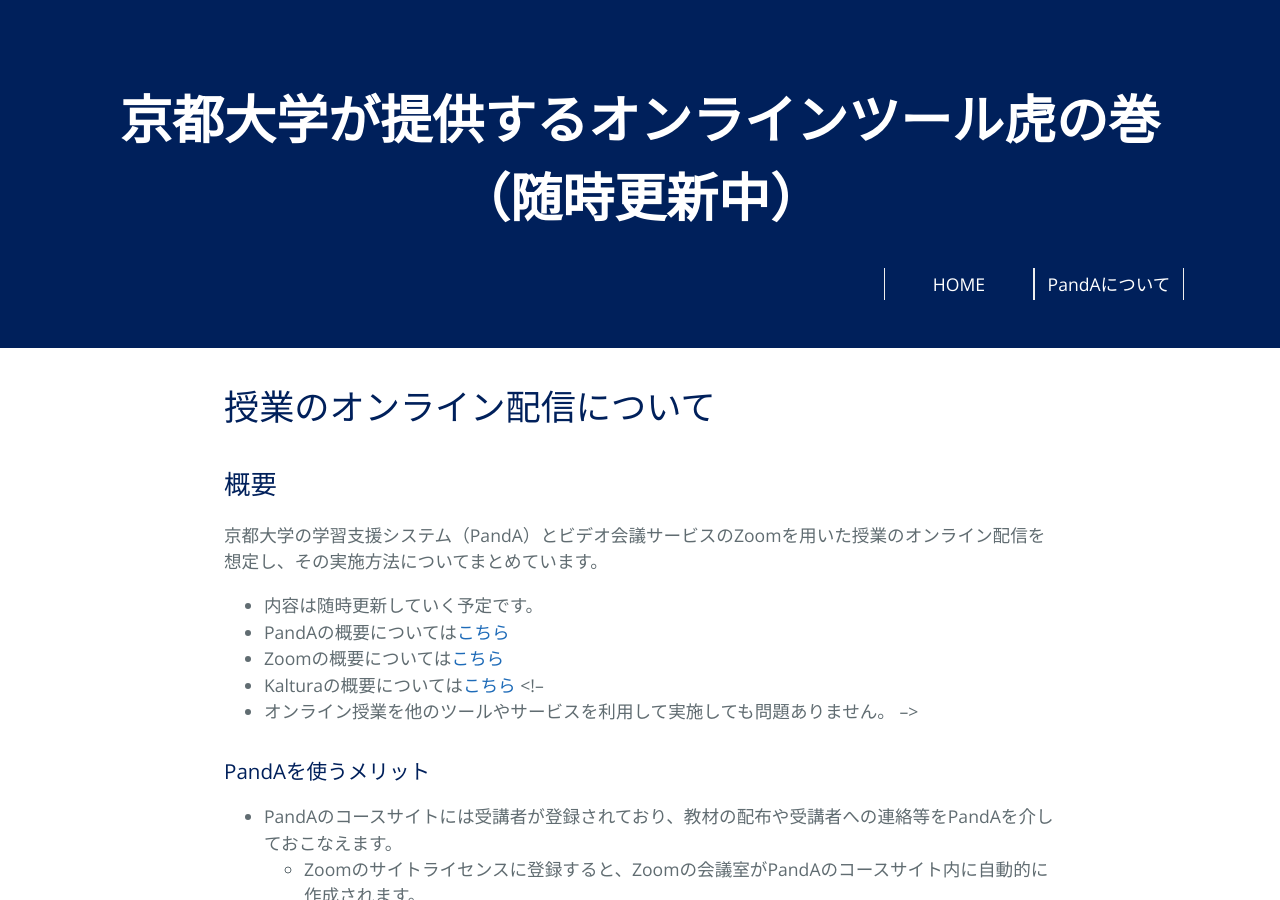
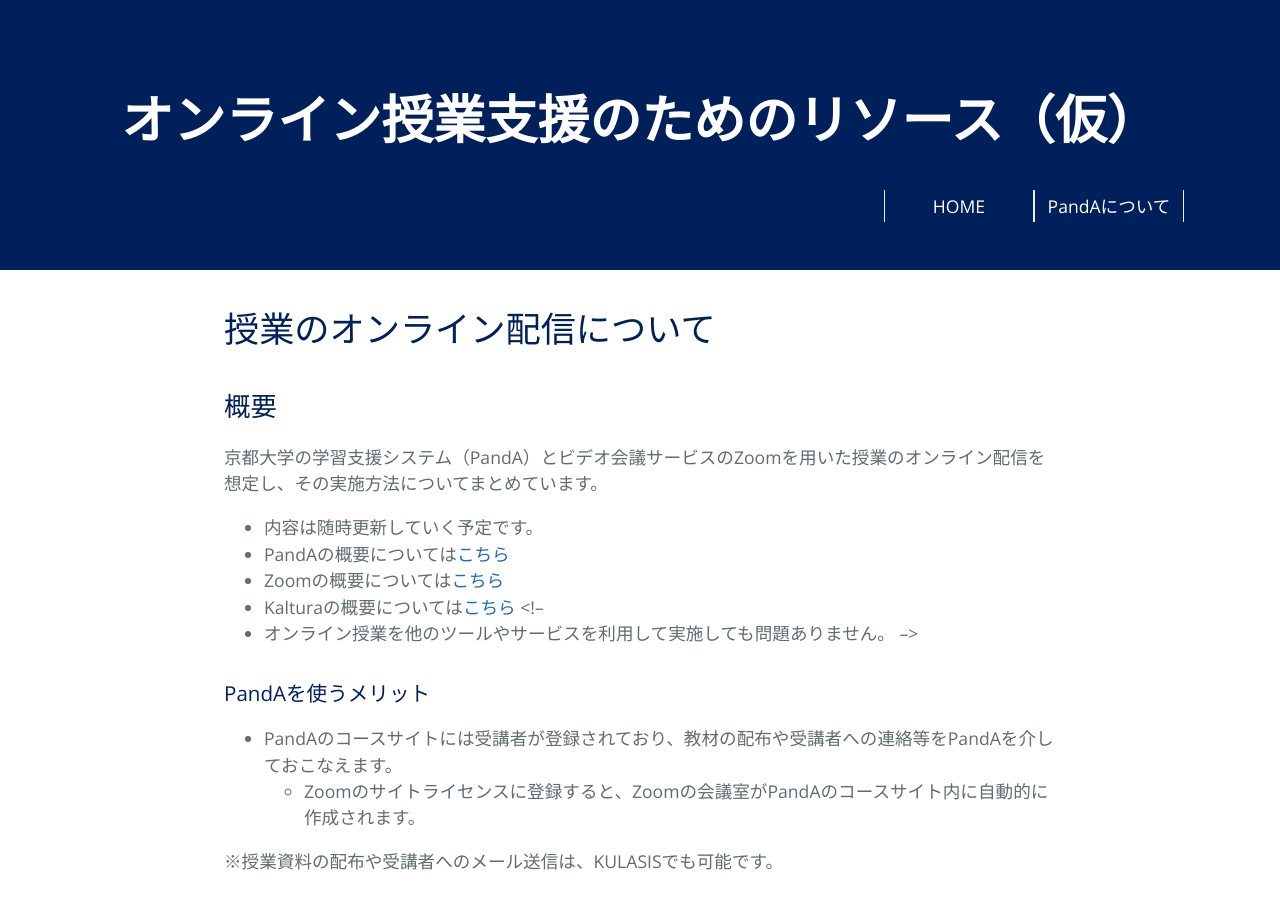
Before and after one commit to kyoto-u/online-edu, a Jekyll site: the page built from index.md, in a window 1280 px wide and 900 px high. Built offline with Jekyll 4.4.1, drawn with Linux system fonts in a browser that asks for light colours.

Commit message:
Update _config.yml

```diff
--- a/_config.yml
+++ b/_config.yml
@@ -17,7 +17,7 @@ include:
 #   enabled: true
 #   collections: true
 
-title: 京都大学が提供するオンラインツール虎の巻（随時更新中）
+title: オンライン授業支援のためのリソース（仮）
 # description: " aaaa"
 
 
```
